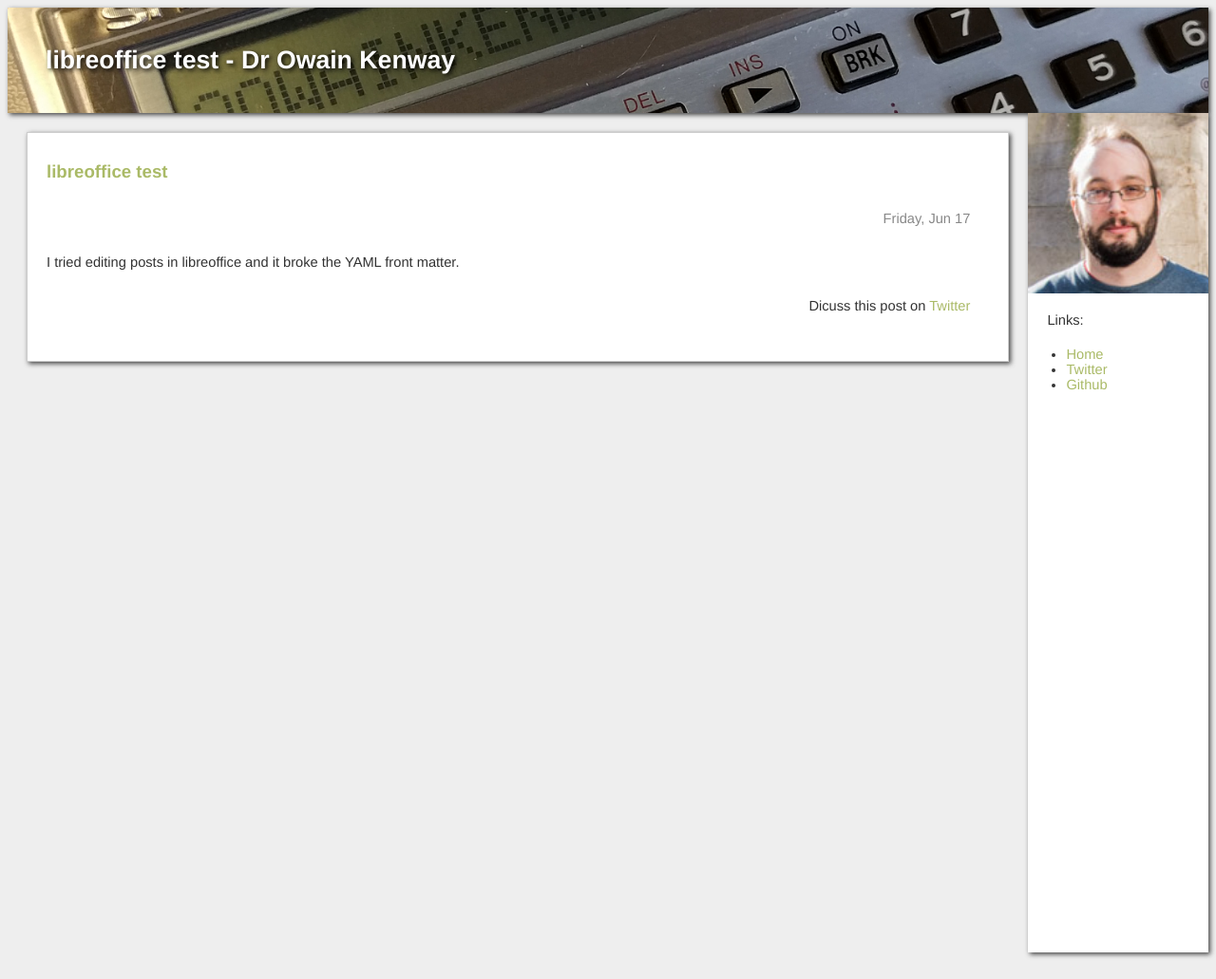
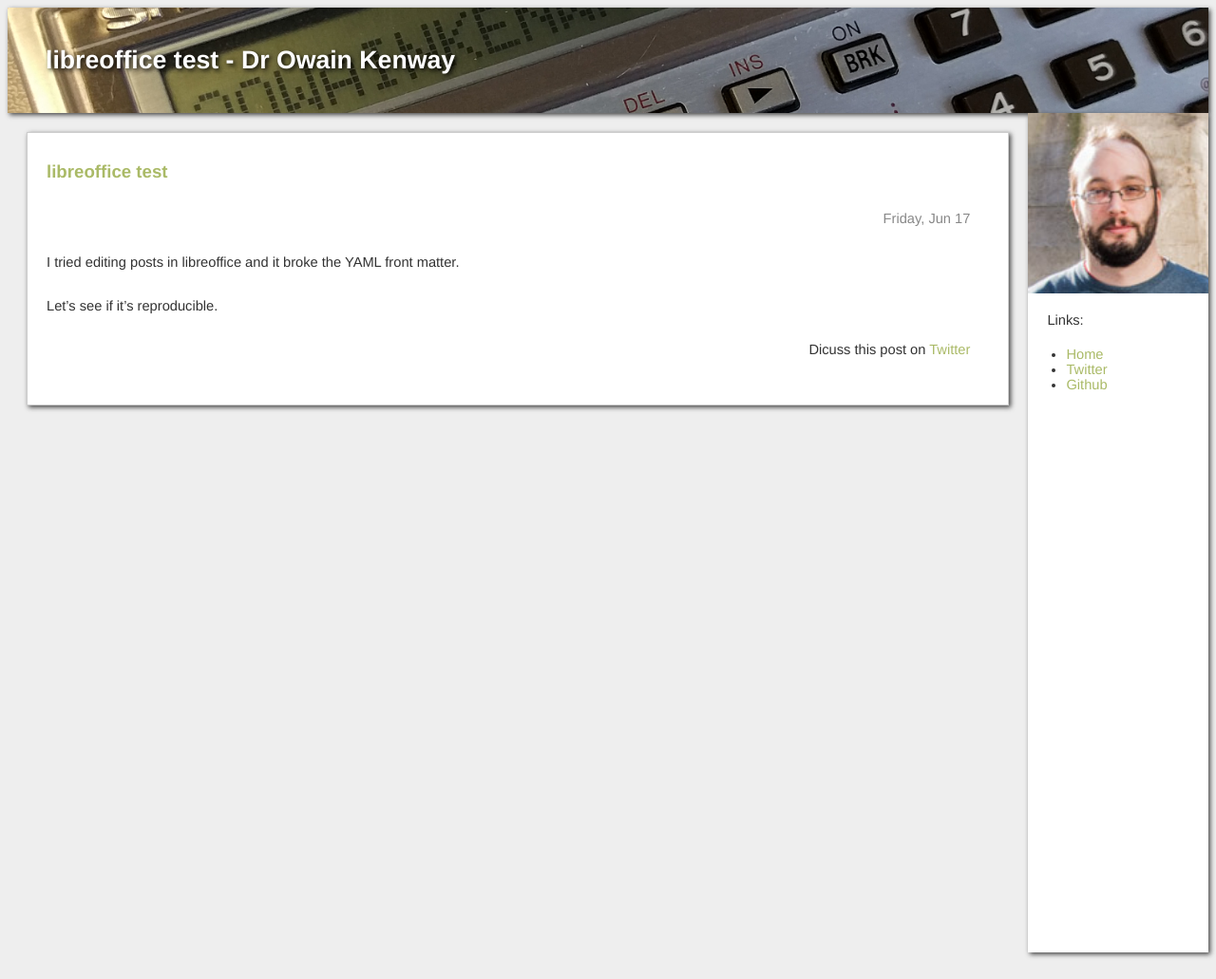
Before and after one commit to owainkenwayucl/owainkenwayucl.github.io, a Jekyll site: the page built from _posts/2016-06-17-test.md, in a window 1280 px wide. Shown: the whole page at 95% size. Built offline with Jekyll 4.4.1, drawn with Linux system fonts in a browser that asks for light colours.

Commit message:
Reproduce breakage.

```diff
--- a/_posts/2016-06-17-test.md
+++ b/_posts/2016-06-17-test.md
@@ -4,3 +4,5 @@ title: libreoffice test
 ---
 
 I tried editing posts in libreoffice and it broke the YAML front matter.
+
+Let’s see if it’s reproducible.
```
